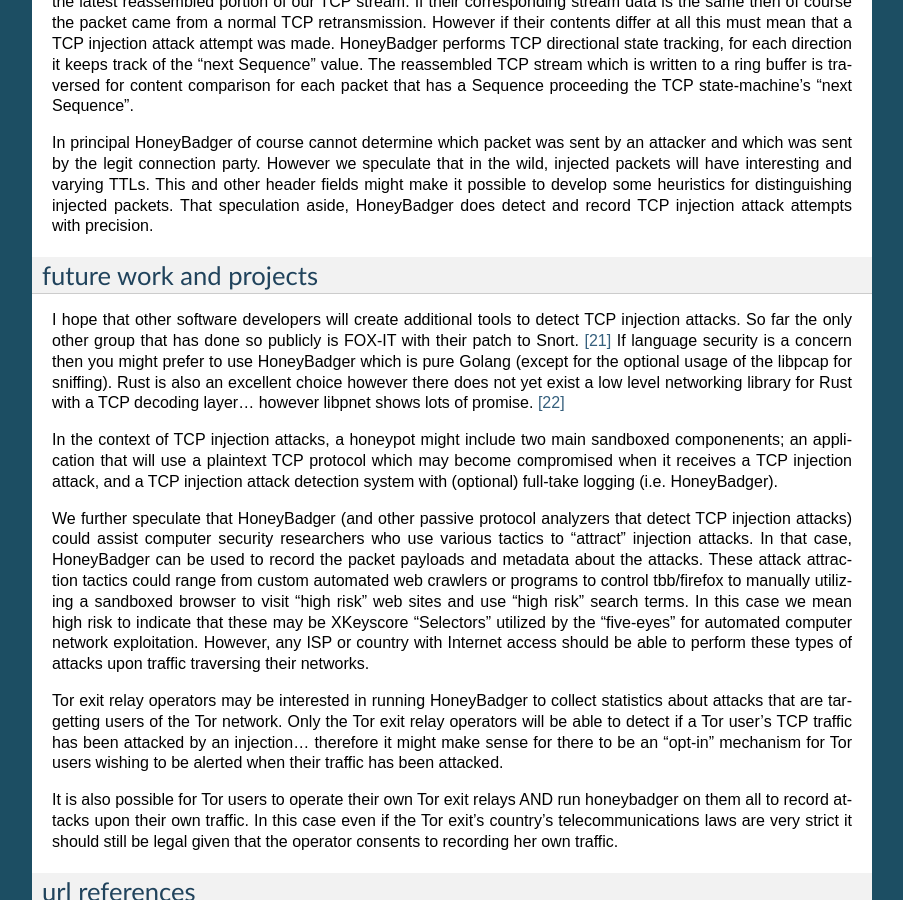
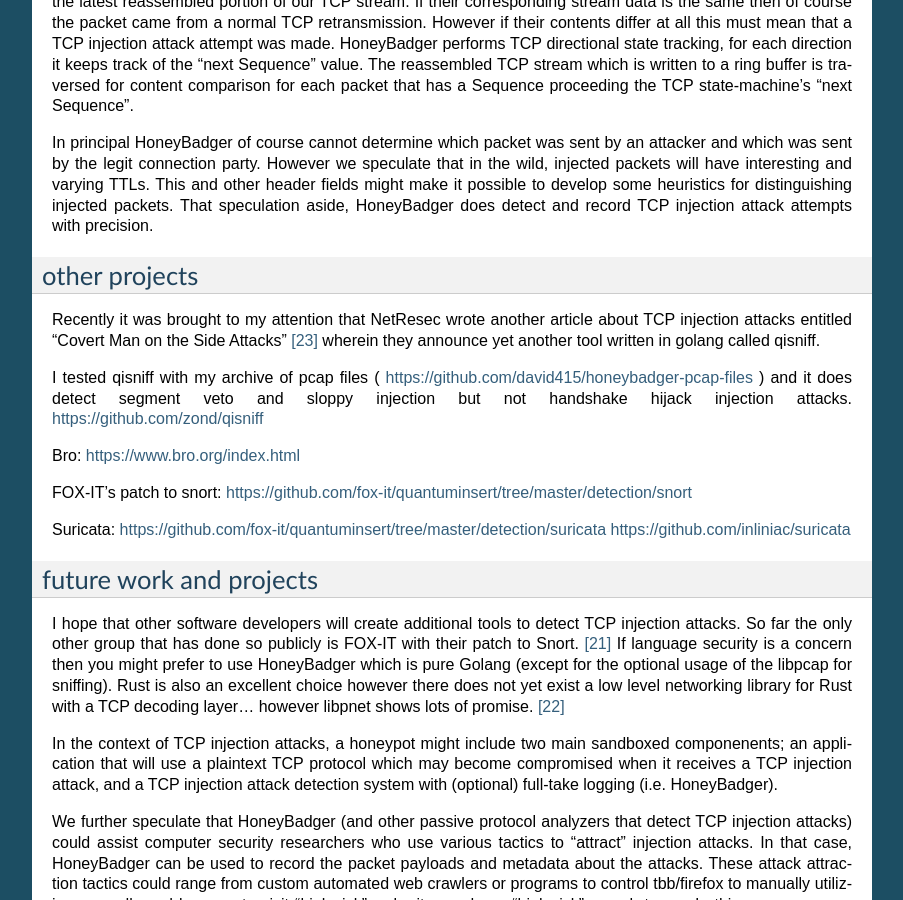
Before and after one commit to david415/HoneyBadger_docs, a Sphinx documentation site: the page built from source/how-to-detect-TCP-injection-attacks.rst, in a window 1280 px wide and 900 px high, scrolled down 2766 px. Shown: the whole window, without its empty margins (198-1101 px from the left). Built offline with Sphinx 7.4.7, drawn with Linux system fonts in a browser that asks for light colours; some of the changed text lies outside the part shown.

Commit message:
Add references to other QI detection tools

```diff
--- a/source/how-to-detect-TCP-injection-attacks.rst
+++ b/source/how-to-detect-TCP-injection-attacks.rst
@@ -75,6 +75,28 @@
 In principal HoneyBadger of course cannot determine which packet was sent by an attacker and which was sent by the legit connection party. However we speculate that in the wild, injected packets will have interesting and varying TTLs. This and other header fields might make it possible to develop some heuristics for distinguishing injected packets. That speculation aside, HoneyBadger does detect and record TCP injection attack attempts with precision.
 
 
+other projects
+--------------
+
+Recently it was brought to my attention that NetResec wrote another article
+about TCP injection attacks entitled "Covert Man on the Side Attacks" [23]_
+wherein they announce yet another tool written in golang called qisniff.
+
+I tested qisniff with my archive of pcap files ( https://github.com/david415/honeybadger-pcap-files )
+and it does detect segment veto and sloppy injection but not handshake hijack injection attacks.
+https://github.com/zond/qisniff
+
+Bro:
+https://www.bro.org/index.html
+
+FOX-IT's patch to snort:
+https://github.com/fox-it/quantuminsert/tree/master/detection/snort
+
+Suricata:
+https://github.com/fox-it/quantuminsert/tree/master/detection/suricata
+https://github.com/inliniac/suricata
+
+
 
 future work and projects
 ------------------------
@@ -116,3 +138,4 @@
 .. [20] http://c-skills.blogspot.de/2013/11/killing-schrodingers-cat.html
 .. [21] https://blog.fox-it.com/2015/04/20/deep-dive-into-quantum-insert/
 .. [22] http://octarineparrot.com/assets/msci_paper.pdf
+.. [23] http://www.netresec.com/?page=Blog&month=2015-09&post=Covert-Man-on-the-Side-Attacks
```
